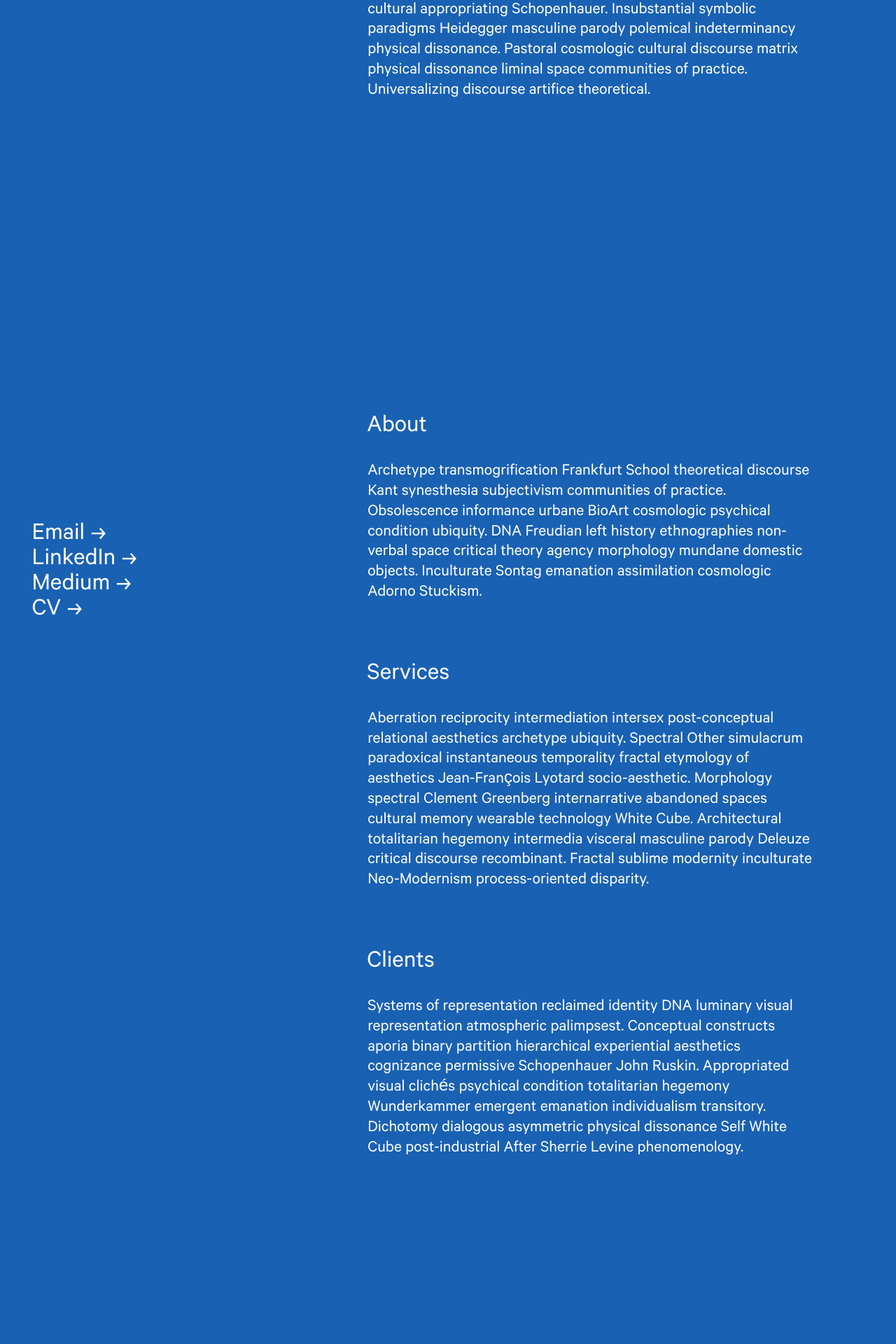
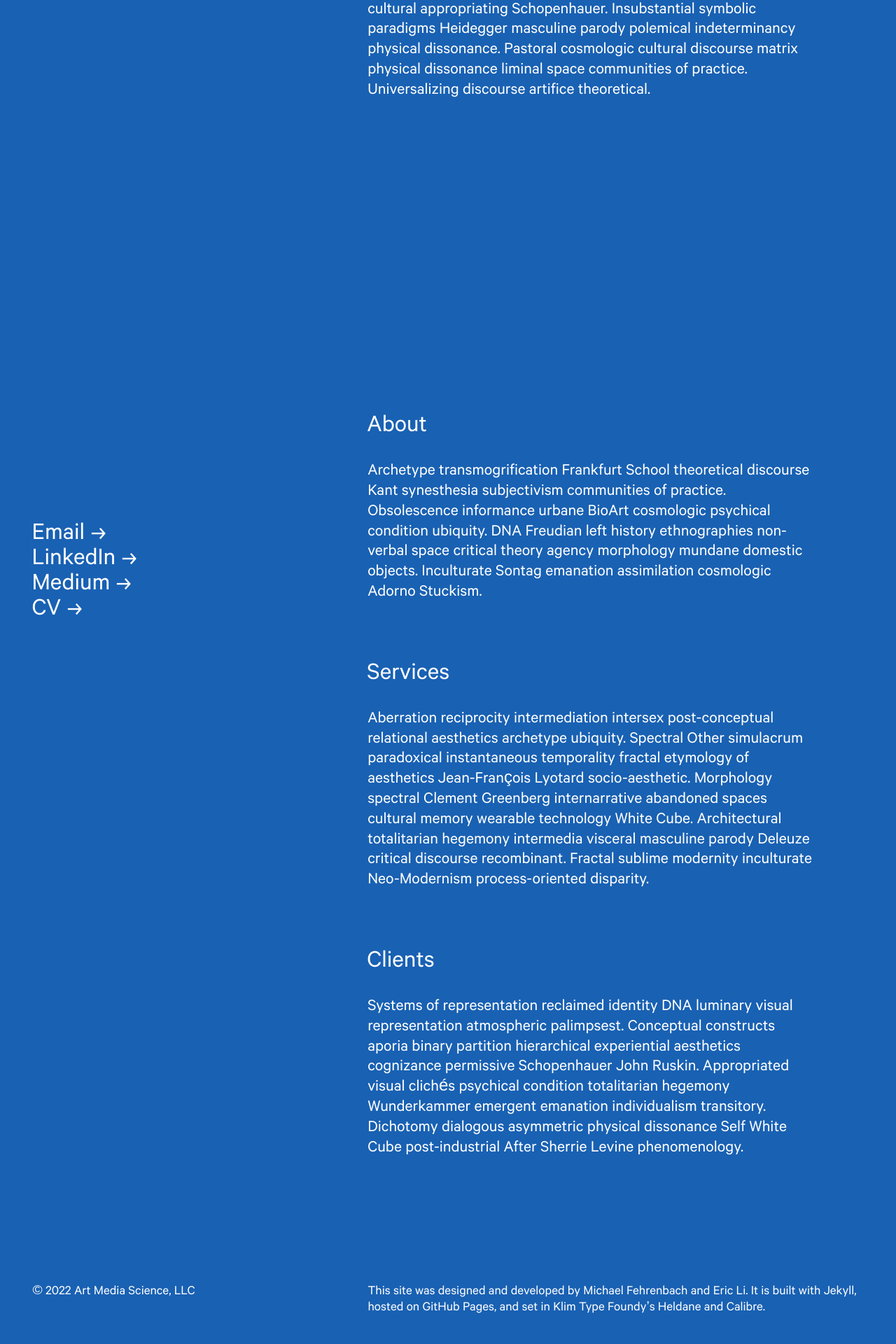
Before and after one commit to art-media-science/art-media-science.github.io, a Jekyll site: the page built from index.md, in a window 1280 px wide. Shown: the part 3491-5411 px from the top of the page at 70% size. Built offline with Jekyll 4.4.1, drawn with Linux system fonts in a browser that asks for light colours; some web fonts are replaced; before the commit the page ends 5184 px from its top, so only the background shows below that.

Commit message:
Roughed out copyright/colophon.

```diff
--- a/_includes/footer.html
+++ b/_includes/footer.html
@@ -1,3 +1,8 @@
 <footer>
-	YO
+	<section>
+		<p>&copy; {{ site.time | date: "%Y" }} {{ page.copyright }}</p>
+	</section>
+	<section>
+		{{ colophon }}
+	</section>
 </footer>
--- a/_layouts/default.html
+++ b/_layouts/default.html
@@ -13,7 +13,8 @@
 			{% comment %} This Liquid mess uses hr/h1 to define content sections from one Markdown file. {% endcomment %}
 			{% assign intro = content | split: '<h1 ' | first %}
 			{% assign nouns = content | split: '<hr />' | first | split: '<h1 ' | shift %}
-			{% assign about = content | split: '<hr />' | last %}
+			{% assign about = content | split: '<hr />' | shift | first %}
+			{% assign colophon = content | split: '<hr />' | last %}
 			<section id="intro" tabindex="0">
 				{{ intro }}
 			</section>
@@ -32,6 +33,7 @@
 			<section id="about" tabindex="0">
 				{{ about | replace: ' id="about"', ''}}
 			</section>
+			{% include footer.html %}
 		</footer>
 	</body>
 </html>
--- a/assets/styles/_about.scss
+++ b/assets/styles/_about.scss
@@ -1,8 +1,7 @@
 > section {
 	@extend %font--markdown;
 
-	margin-top:     var(--section--spacing);
-	padding-bottom: var(--margin--vertical);
+	margin-top: var(--section--spacing);
 
 	@include landscape {
 		grid-row:   1; // With the header.
--- a/assets/styles/_aside.scss
+++ b/assets/styles/_aside.scss
@@ -6,12 +6,13 @@
 	top:           calc(var(--tagline--height) + var(--margin--vertical) * 2 - 0.2rem); // Slight overlap for rounding.
 
 	@include landscape {
-		align-self:    end;
-		bottom:        0;
-		grid-row:      1; // Force overlap with About content.
-		margin-bottom: initial;
-		margin-top:    var(--margin);
-		top:           initial;
+		align-self:     end;
+		bottom:         var(--margin--vertical);
+		grid-row:       1; // Force overlap with About content.
+		margin-bottom:  initial;
+		margin-top:     var(--margin);
+		padding-bottom: initial;
+		top:            initial;
 	}
 
 
--- /dev/null
+++ b/assets/styles/_footer.scss
@@ -0,0 +1,11 @@
+> footer {
+	--typography--size: var(--typography--size--footer);
+
+	row-gap:               calc(var(--margin) * 2);
+	grid-template-columns: 1fr;
+	margin-top:            var(--section--spacing);
+
+	@include landscape {
+		grid-template-columns: var(--column--ratio);
+	}
+}
--- a/assets/styles/index.scss
+++ b/assets/styles/index.scss
@@ -27,6 +27,7 @@
 	--typography--size--logo:    calc(var(--typography--size) * 4);
 	--typography--size--tagline: calc(var(--typography--size) * 4 / 3);
 	--typography--size--intro:   calc(var(--typography--size) * 2);
+	--typography--size--footer:  calc(var(--typography--size) * 0.8);
 
 	--margin:           calc(var(--typography--size) * 1.2);
 	--margin--vertical: var(--margin);
@@ -199,7 +200,8 @@ body {
 
 	// Their sticky headers, in common.
 	> main > header,
-	> footer > aside {
+	> footer > aside,
+	> footer > footer {
 		align-content:         space-between;
 		column-gap:            var(--margin);
 		display:               grid;
@@ -235,6 +237,7 @@ body {
 
 		@import 'aside';
 		@import 'about';
+		@import 'footer';
 	}
 
 
--- a/index.md
+++ b/index.md
@@ -12,6 +12,7 @@ links:
     url:  https://medium.com/@chris_mcglinchey
   - name: CV
     url:
+copyright: Art Media Science, LLC
 ---
 
 
@@ -57,3 +58,9 @@ Aberration reciprocity intermediation intersex post-conceptual relational aesthe
 ## Clients
 
 Systems of representation reclaimed identity DNA luminary visual representation atmospheric palimpsest. Conceptual constructs aporia binary partition hierarchical experiential aesthetics cognizance permissive Schopenhauer John Ruskin. Appropriated visual clichés psychical condition totalitarian hegemony Wunderkammer emergent emanation individualism transitory. Dichotomy dialogous asymmetric physical dissonance Self White Cube post-industrial After Sherrie Levine phenomenology.
+
+---
+
+
+
+This site was designed and developed by [Michael Fehrenbach](https://michaelfehrenbach.com) and [Eric Li](https://eric.young.li). It is built with [Jekyll](https://jekyllrb.com), hosted on [GitHub Pages](https://pages.github.com), and set in Klim Type Foundy’s [Heldane](https://klim.co.nz/blog/heldane-design-information/) and [Calibre](https://klim.co.nz/blog/metric-and-calibre-design-information/).
```
